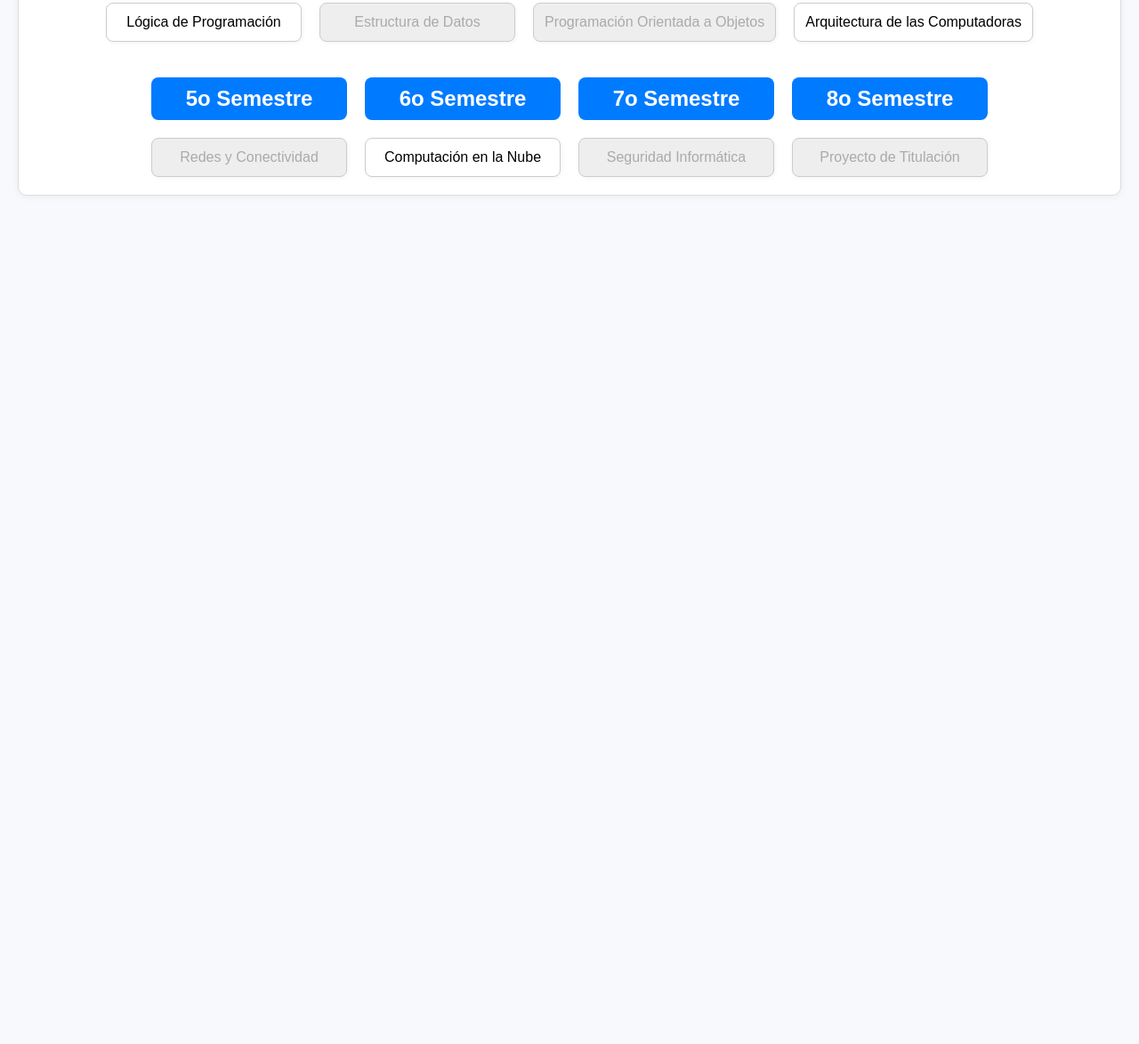
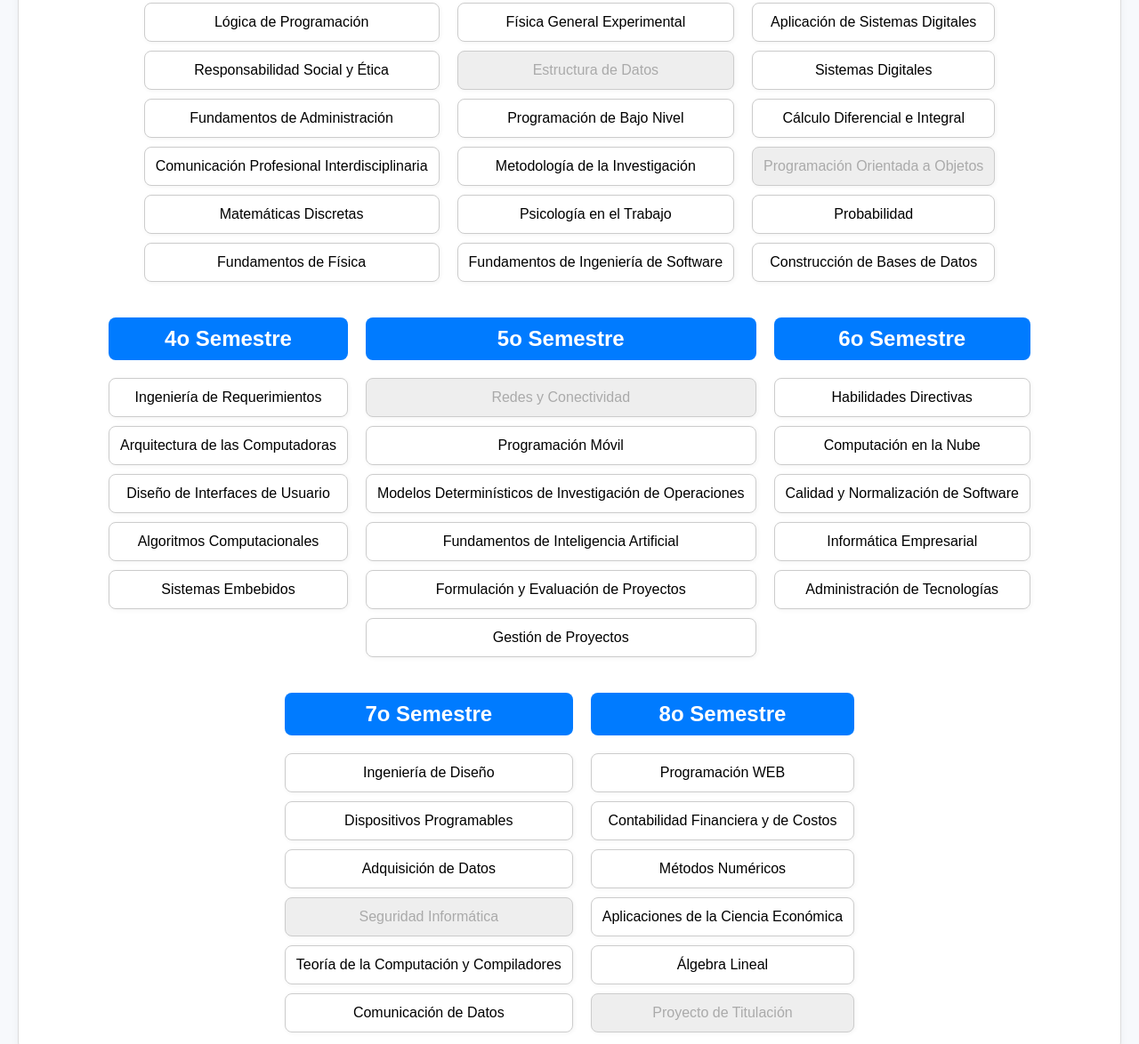
Before and after one commit to Lay-7/informatica, a plain HTML site: page index.html in a window 1280 px wide. Shown: the part 194-1368 px from the top of the page at 89% size. Before the commit the page ends 800 px from the top, so only its background shows below. Drawn offline with Linux system fonts and the light colour scheme.

Commit message:
Update index.html

```diff
--- a/index.html
+++ b/index.html
@@ -38,6 +38,7 @@
     }
     .grid {
       display: grid;
+      grid-template-columns: 1fr;
       gap: 10px;
       margin-top: 10px;
     }
@@ -83,14 +84,14 @@
 
   <script>
     const malla = [
-      { semestre: "1er Semestre", cursos: ["Lógica de Programación"] },
-      { semestre: "2o Semestre", cursos: ["Estructura de Datos"] },
-      { semestre: "3er Semestre", cursos: ["Programación Orientada a Objetos"] },
-      { semestre: "4o Semestre", cursos: ["Arquitectura de las Computadoras"] },
-      { semestre: "5o Semestre", cursos: ["Redes y Conectividad"] },
-      { semestre: "6o Semestre", cursos: ["Computación en la Nube"] },
-      { semestre: "7o Semestre", cursos: ["Seguridad Informática"] },
-      { semestre: "8o Semestre", cursos: ["Proyecto de Titulación"] }
+      { semestre: "1er Semestre", cursos: ["Lógica de Programación", "Responsabilidad Social y Ética", "Fundamentos de Administración", "Comunicación Profesional Interdisciplinaria", "Matemáticas Discretas", "Fundamentos de Física"] },
+      { semestre: "2o Semestre", cursos: ["Física General Experimental", "Estructura de Datos", "Programación de Bajo Nivel", "Metodología de la Investigación", "Psicología en el Trabajo", "Fundamentos de Ingeniería de Software"] },
+      { semestre: "3er Semestre", cursos: ["Aplicación de Sistemas Digitales", "Sistemas Digitales", "Cálculo Diferencial e Integral", "Programación Orientada a Objetos", "Probabilidad", "Construcción de Bases de Datos"] },
+      { semestre: "4o Semestre", cursos: ["Ingeniería de Requerimientos", "Arquitectura de las Computadoras", "Diseño de Interfaces de Usuario", "Algoritmos Computacionales", "Sistemas Embebidos"] },
+      { semestre: "5o Semestre", cursos: ["Redes y Conectividad", "Programación Móvil", "Modelos Determinísticos de Investigación de Operaciones", "Fundamentos de Inteligencia Artificial", "Formulación y Evaluación de Proyectos", "Gestión de Proyectos"] },
+      { semestre: "6o Semestre", cursos: ["Habilidades Directivas", "Computación en la Nube", "Calidad y Normalización de Software", "Informática Empresarial", "Administración de Tecnologías"] },
+      { semestre: "7o Semestre", cursos: ["Ingeniería de Diseño", "Dispositivos Programables", "Adquisición de Datos", "Seguridad Informática", "Teoría de la Computación y Compiladores", "Comunicación de Datos"] },
+      { semestre: "8o Semestre", cursos: ["Programación WEB", "Contabilidad Financiera y de Costos", "Métodos Numéricos", "Aplicaciones de la Ciencia Económica", "Álgebra Lineal", "Proyecto de Titulación"] }
     ];
 
     const prerequisitos = {
```
